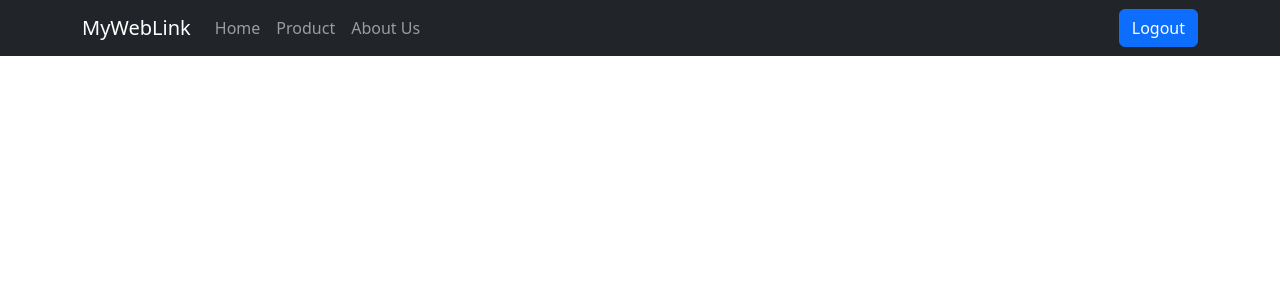
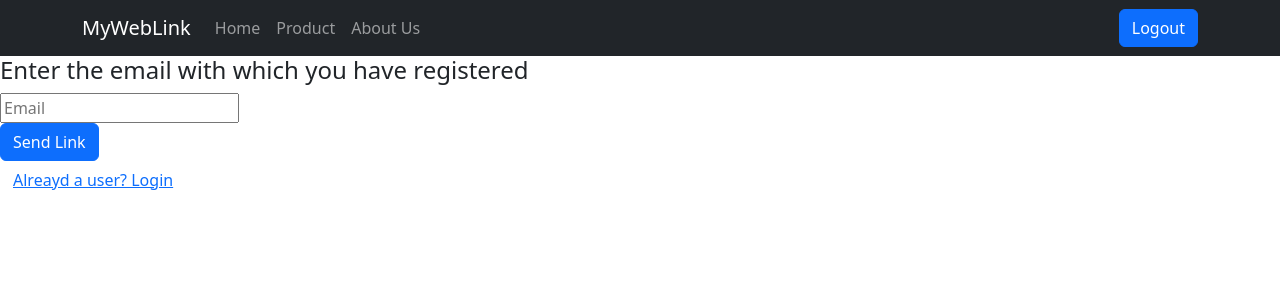
Before and after one commit to kajalkapadiya/expense-tracker-web, a React (Create React App) app: page /forgot in a window 1280 px wide. Shown: the top 300 px of the page. Built offline with nearby package versions, Linux system fonts and the light colour scheme.

Commit message:
adding functionality of password reset

```diff
--- a/src/App.js
+++ b/src/App.js
@@ -8,6 +8,7 @@ import Login from "./component/pages/Login";
 import About from "./component/pages/About";
 import AuthContext from "./component/auth/AuthContext";
 import Profile from "./component/pages/Profile";
+import ForgotPass from "./component/pages/ForgotPass";
 
 function App() {
   const authCntx = useContext(AuthContext);
@@ -37,6 +38,9 @@ function App() {
         <Route path="/profile">
           <Profile />
         </Route>
+        <Route path="/forgot">
+          <ForgotPass />
+        </Route>
       </Switch>
     </>
   );
--- /dev/null
+++ b/src/component/pages/ForgotPass.js
@@ -0,0 +1,36 @@
+import { useRef } from "react";
+import { Button } from "react-bootstrap";
+
+const ForgotPass = () => {
+  const emailRef = useRef();
+
+  const passReset = async () => {
+    const res = await fetch(
+      "https://identitytoolkit.googleapis.com/v1/accounts:sendOobCode?key=AIzaSyCHhFpWgPxeQ2-BO_-vuBxNGWBEVDeTTPk",
+      {
+        method: "POST",
+        body: JSON.stringify({
+          requestType: "PASSWORD_RESET",
+          email: emailRef.current.value,
+          // returnSecureToken: true,
+        }),
+        headers: {
+          "Content-Type": "application/json",
+        },
+      }
+    );
+    const data = await res.json();
+    console.log(data);
+  };
+  return (
+    <div>
+      <h4>Enter the email with which you have registered</h4>
+      <input type="text" placeholder="Email" ref={emailRef}></input>
+      <br />
+      <Button onClick={passReset}>Send Link</Button>
+      <br />
+      <Button variant="link">Alreayd a user? Login</Button>
+    </div>
+  );
+};
+export default ForgotPass;
--- a/src/component/pages/Home.js
+++ b/src/component/pages/Home.js
@@ -34,7 +34,7 @@ const Home = () => {
   return (
     <>
       <div className="border-bottom">
-        <p>
+        <h4>
           Welcome to Expense Tracker
           <p style={{ float: "right" }}>
             Your profile is incomplete
@@ -42,7 +42,7 @@ const Home = () => {
               Complete now
             </Button>
           </p>
-        </p>
+        </h4>
       </div>
       <Button
         variant="outline-warning"
--- a/src/component/pages/Login.js
+++ b/src/component/pages/Login.js
@@ -1,5 +1,5 @@
 import { useContext, useRef, useState } from "react";
-import { Card } from "react-bootstrap";
+import { Button, Card } from "react-bootstrap";
 import AuthContext from "../auth/AuthContext";
 import { useHistory } from "react-router-dom";
 
@@ -16,6 +16,10 @@ const Login = () => {
 
   const switchAuthModeHandler = () => {
     setIsLogin((prevState) => !prevState);
+  };
+
+  const passHandler = () => {
+    history.replace("/forgot");
   };
 
   const submitHandler = (e) => {
@@ -58,7 +62,8 @@ const Login = () => {
         })
         .then((data) => {
           authCntx.login(data.email);
-          console.log(data.email);
+          authCntx.login(data.idToken);
+          // console.log(data.idToken);
           console.log("login");
           history.replace("/");
         })
@@ -110,6 +115,11 @@ const Login = () => {
             ></input>
           </div>
           <div>
+            <Button variant="link" onClick={passHandler}>
+              forgot password
+            </Button>
+          </div>
+          <div>
             {!isLoading && (
               <button>{isLogin ? "Login" : "create account"}</button>
             )}
```
